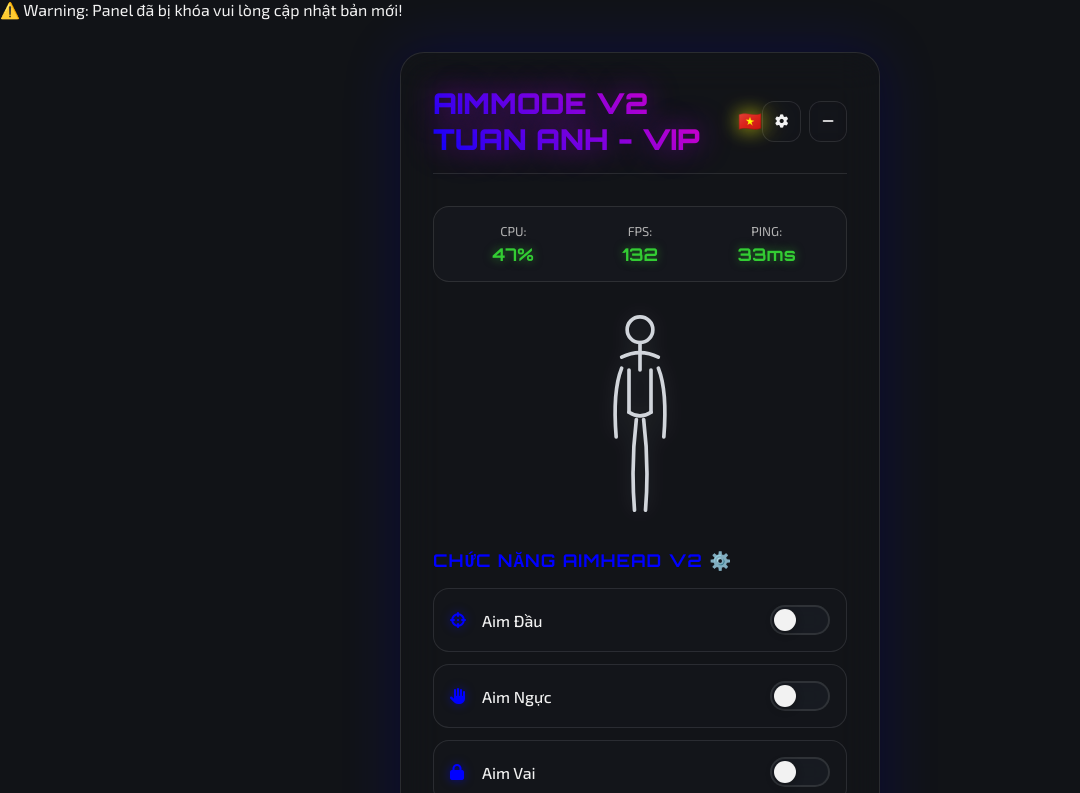
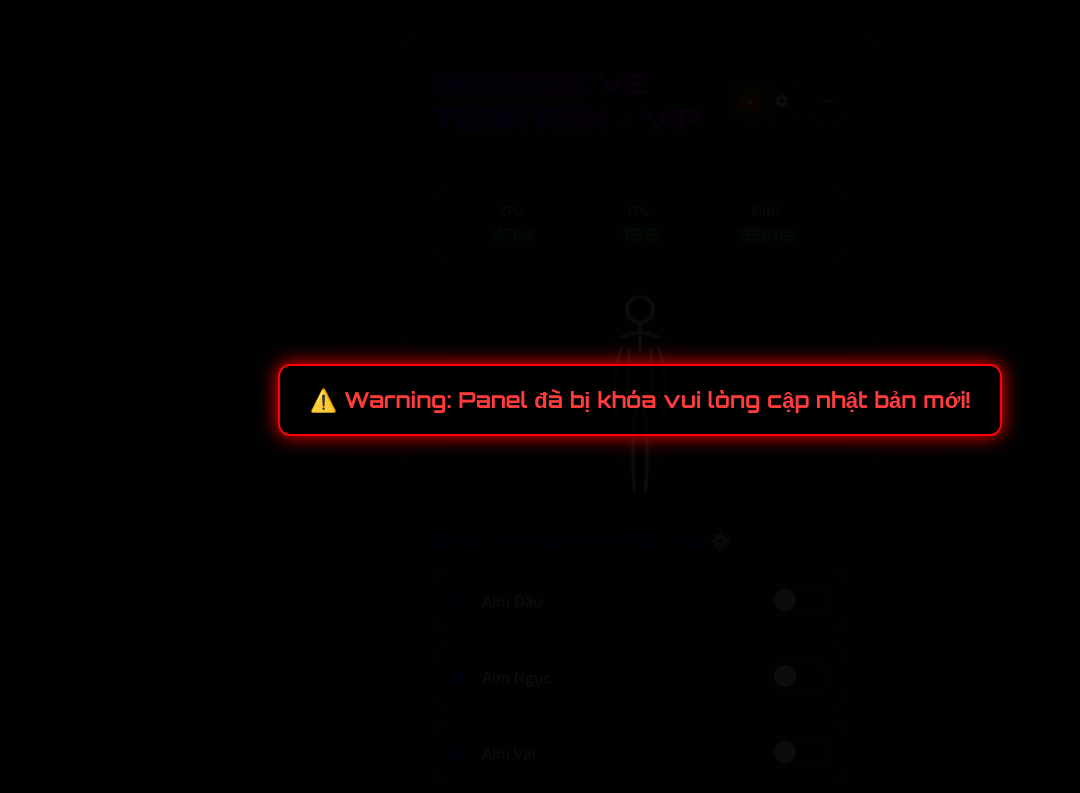
Before and after one commit to tranphat1357t-commits/tuananhv2, a plain HTML site: page index.html in a window 1280 px wide. Shown: the top 793 px of the page, without its empty margins (0-1080 px from the left). Drawn offline with Linux system fonts and the light colour scheme.

Commit message:
Update style.css

```diff
--- a/style.css
+++ b/style.css
@@ -772,3 +772,28 @@ body {
 .contact-btn.zalo-box {
     background: linear-gradient(45deg, #0068ff, #00cfff);
 }
+#lock-screen {
+    position: fixed;
+    top: 0;
+    left: 0;
+    right: 0;
+    bottom: 0;
+    background: rgba(0,0,0,0.95);
+    z-index: 999999;
+    display: flex;
+    justify-content: center;
+    align-items: center;
+}
+
+.lock-box {
+    color: #ff3b3b;
+    font-size: 22px;
+    font-weight: bold;
+    text-align: center;
+    padding: 20px 30px;
+    border: 2px solid red;
+    border-radius: 12px;
+    background: rgba(0,0,0,0.8);
+    box-shadow: 0 0 20px red;
+    font-family: 'Orbitron', sans-serif;
+}
```
